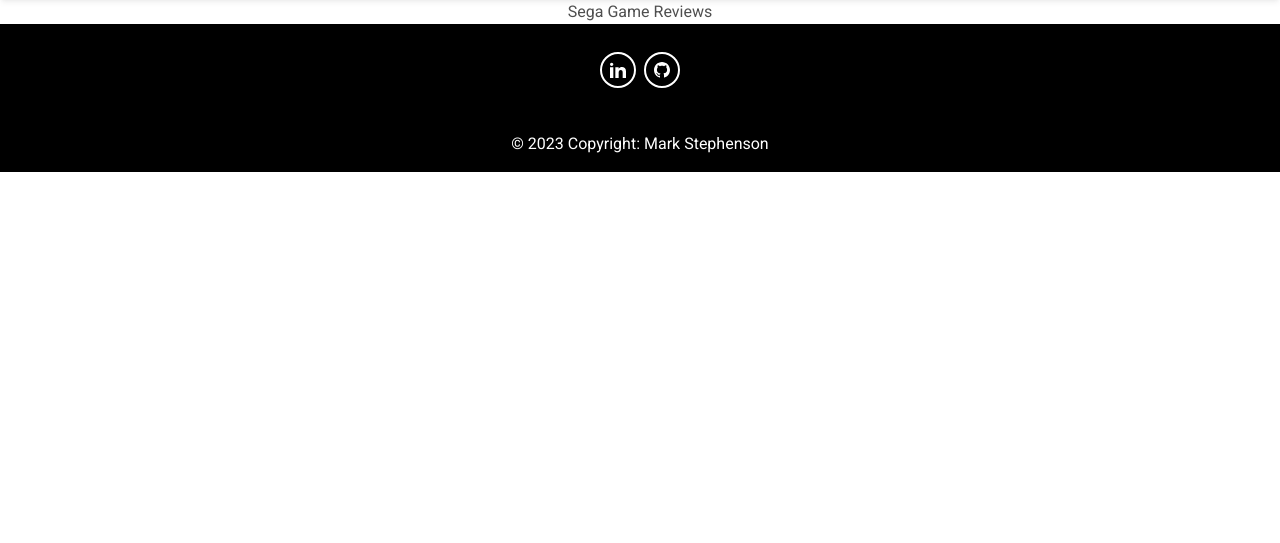
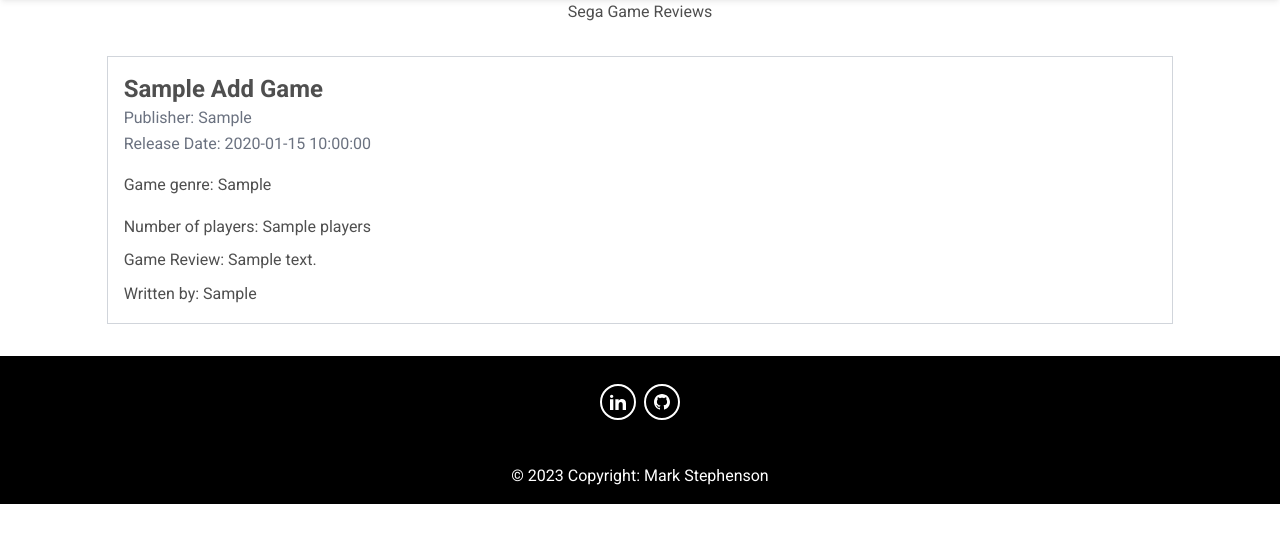
Before and after one commit to MJstephenson/game-reviews, a Flask app: page /reviews in a window 1280 px wide. Shown: the part 156-699 px from the top of the page. Run offline with Flask 3, Linux system fonts and the light colour scheme; a database or web service that is not in the repository returns one stand-in record (values such as "Sample title"); some libraries are stand-ins or nearby versions; some web fonts are replaced.

Commit message:
Add game review for loop to reviews.html

```diff
--- a/app.py
+++ b/app.py
@@ -123,7 +123,8 @@ def database():
 
 @app.route("/reviews")
 def reviews():
-    return render_template("reviews.html")
+    add_game = mongo.db.add_game.find()
+    return render_template("reviews.html", add_game=add_game)
 
 
 if __name__ == "__main__":
--- a/templates/reviews.html
+++ b/templates/reviews.html
@@ -1,6 +1,19 @@
+
 {% extends "base.html" %}
 {% block content %}
+
 <h1 class="text-center">Sega Game Reviews</h1>
 
+{% for games in add_game %}
+<div class="my-8 border border-gray-300 p-4 w-5/6 mx-auto">
+    <h2 class="text-2xl font-bold capitalize">{{ games.game_name }}</h2>
+    <p class="text-gray-500"><span>Publisher: </span>{{ games.game_publisher }}</p>
+    <p class="text-gray-500"><span>Release Date: </span>{{ games.release_date }}</p>
+    <p class="mt-4"><span>Game genre: </span>{{ games.game_genre }}</p>
+    <p class="mt-4"><span>Number of players: </span>{{ games.players }}</p>
+    <p class="mt-2"><span>Game Review: </span>{{ games.game_review }}</p>
+    <p class="mt-2"><span>Written by: </span>{{ games.written_by }}</p>
+</div>
+{% endfor %}
 
 {% endblock %}
```
